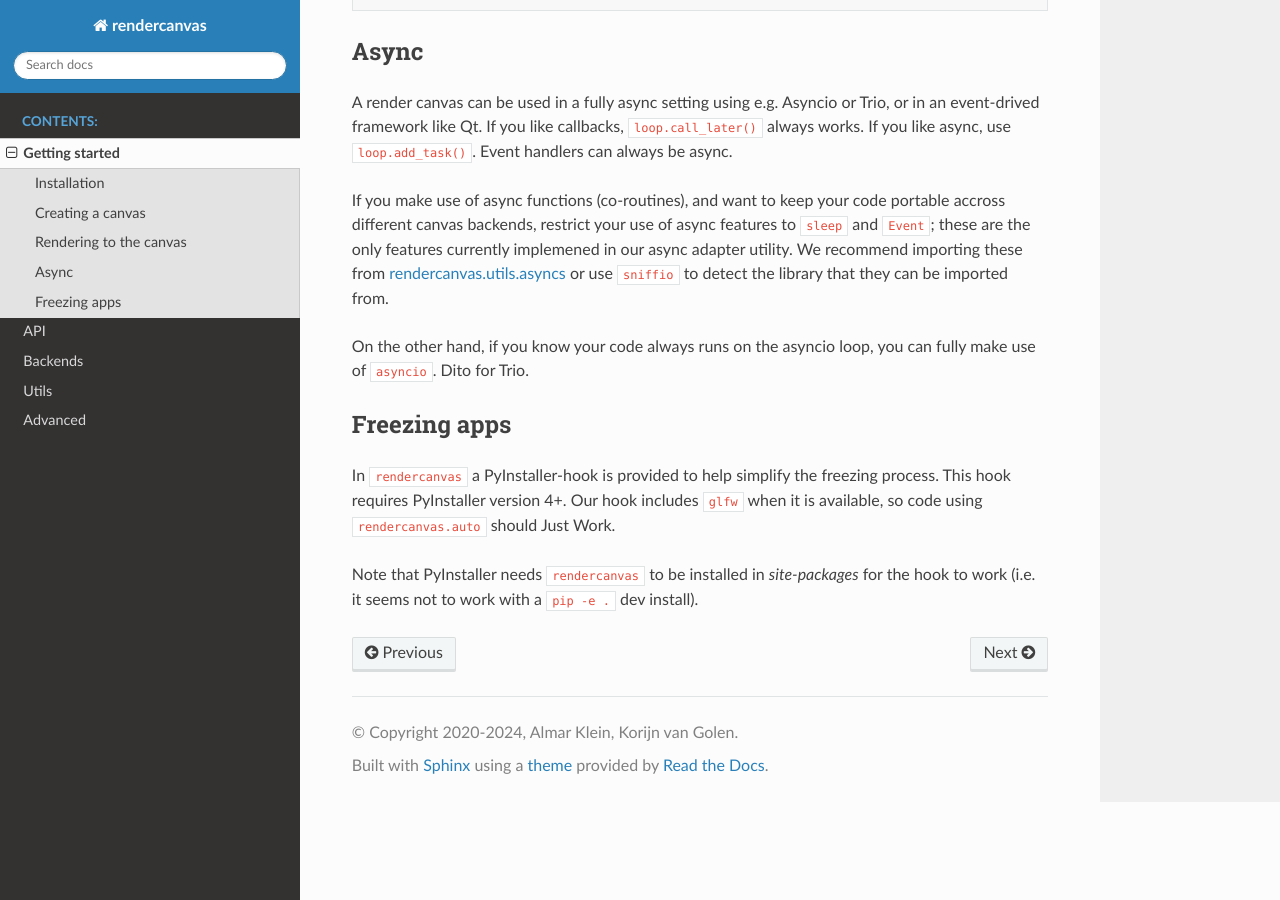
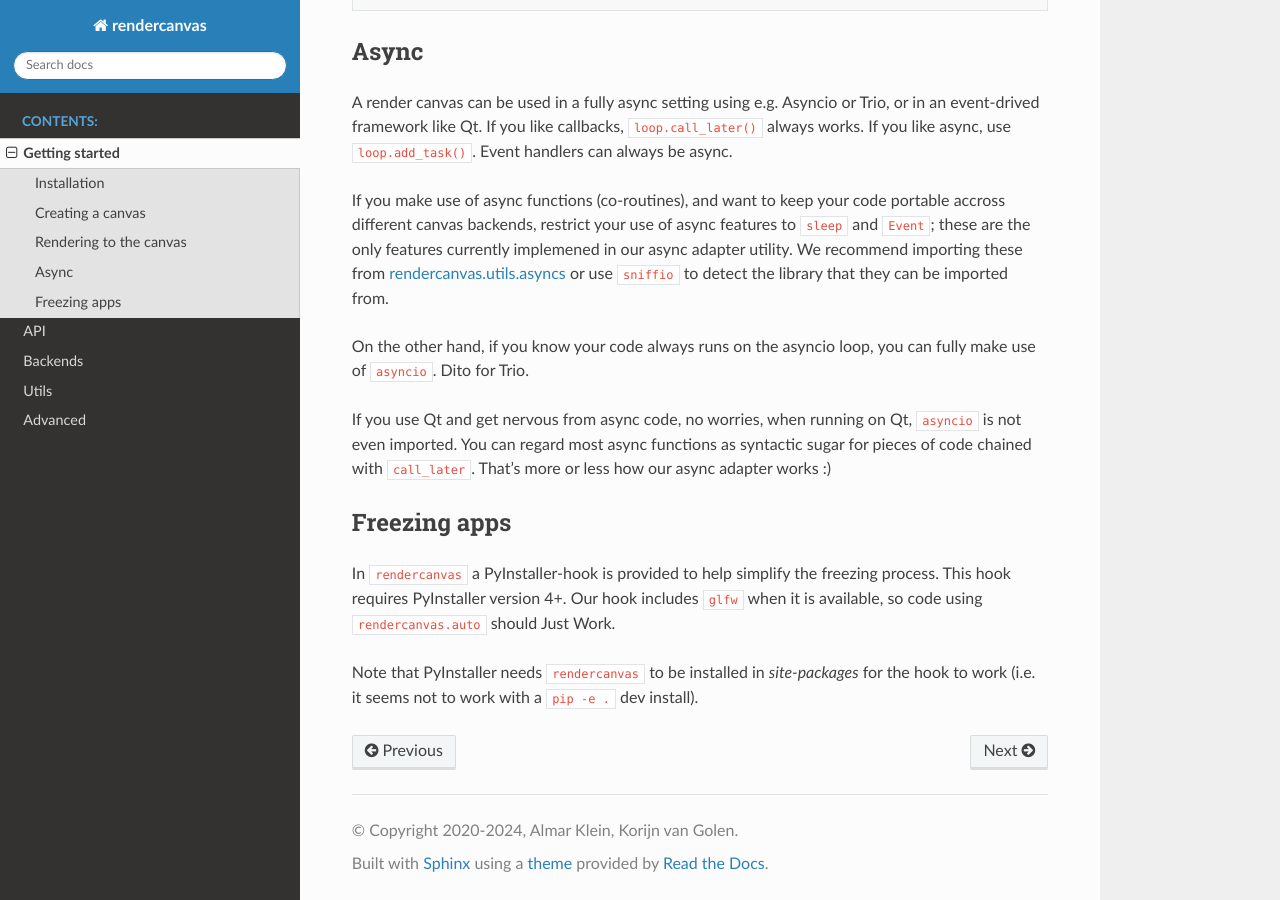
Before and after one commit to pygfx/rendercanvas, a Sphinx documentation site: the page built from docs/start.rst, in a window 1280 px wide and 900 px high, scrolled down 1442 px. Built offline with Sphinx 7.4.7 and the Read the Docs theme 3.1.0, drawn with Linux system fonts in a browser that asks for light colours; pages that are not in the unit, such as notebooks, are missing from menus.

Commit message:
Added a little comment for Mark

```diff
--- a/docs/start.rst
+++ b/docs/start.rst
@@ -86,6 +86,9 @@ We recommend importing these from :doc:`rendercanvas.utils.asyncs <utils_asyncs>
 
 On the other hand, if you know your code always runs on the asyncio loop, you can fully make use of ``asyncio``. Dito for Trio.
 
+If you use Qt and get nervous from async code, no worries, when running on Qt, ``asyncio`` is not even imported. You can regard most async functions
+as syntactic sugar for pieces of code chained with ``call_later``. That's more or less how our async adapter works :)
+
 
 Freezing apps
 -------------
```
